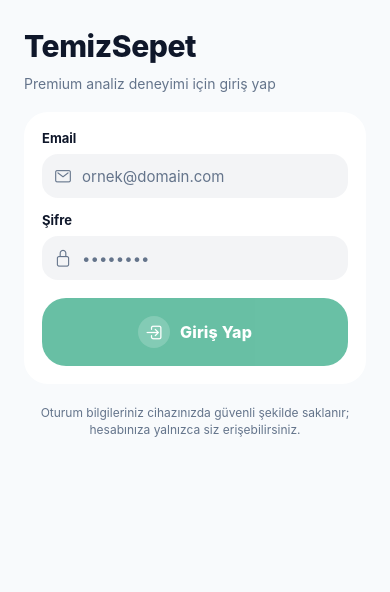
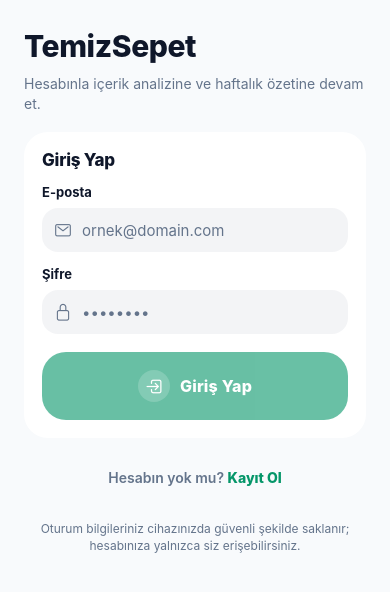
Before and after one commit to Sinem-Can/bootcamp-project, a React Native app in the folder mobile/: screen / in a window 390 px wide. Shown: the top 592 px of the page. Built offline with nearby package versions, Linux system fonts and the light colour scheme.

Commit message:
feat: enhance login screen with registration support, dynamic text updates, and improved user input handling

```diff
--- a/mobile/App.js
+++ b/mobile/App.js
@@ -342,11 +342,19 @@
   );
 }
 
-function LoginScreen({ onLogin }) {
+function LoginScreen({ onAuthSuccess }) {
+  const [mode, setMode] = useState("login"); // login | register
   const [email, setEmail] = useState("");
   const [password, setPassword] = useState("");
-
-  const canLogin = email.trim().length > 2 && password.trim().length > 2;
+  const [fullName, setFullName] = useState("");
+
+  const canSubmitLogin =
+    email.trim().length > 2 && password.trim().length > 2;
+  const canSubmitRegister =
+    canSubmitLogin && fullName.trim().length > 1;
+  const canSubmit = mode === "login" ? canSubmitLogin : canSubmitRegister;
+
+  const isLogin = mode === "login";
 
   return (
     <SafeAreaView style={styles.safe}>
@@ -362,12 +370,46 @@
           <View style={styles.authHeader}>
             <Text style={styles.authTitle}>TemizSepet</Text>
             <Text style={styles.authSubtitle}>
-              Premium analiz deneyimi için giriş yap
+              {isLogin
+                ? "Hesabınla içerik analizine ve haftalık özetine devam et."
+                : "Dakikalar içinde hesap oluştur; taramaların ve özetin seninle kalsın."}
             </Text>
           </View>
 
           <PremiumCard style={{ padding: 18, borderRadius: 24 }}>
-            <Text style={styles.inputLabel}>Email</Text>
+            <Text style={styles.authCardTitle}>
+              {isLogin ? "Giriş Yap" : "Kayıt Ol"}
+            </Text>
+
+            {!isLogin ? (
+              <>
+                <Text style={styles.inputLabel}>Ad Soyad</Text>
+                <View style={styles.inputWrap}>
+                  <Ionicons
+                    name="person-outline"
+                    size={18}
+                    color={TOKENS.textSecondary}
+                  />
+                  <TextInput
+                    value={fullName}
+                    onChangeText={setFullName}
+                    placeholder="Adınız Soyadınız"
+                    placeholderTextColor={TOKENS.textSecondary}
+                    autoCapitalize="words"
+                    style={styles.input}
+                  />
+                </View>
+              </>
+            ) : null}
+
+            <Text
+              style={[
+                styles.inputLabel,
+                !isLogin ? { marginTop: 14 } : { marginTop: 0 },
+              ]}
+            >
+              E-posta
+            </Text>
             <View style={styles.inputWrap}>
               <Ionicons
                 name="mail-outline"
@@ -403,15 +445,45 @@
             </View>
 
             <PrimaryButton
-              label="Giriş Yap"
-              icon="log-in-outline"
-              style={{ marginTop: 18, opacity: canLogin ? 1 : 0.6 }}
+              label={isLogin ? "Giriş Yap" : "Kayıt Ol"}
+              icon={isLogin ? "log-in-outline" : "person-add-outline"}
+              style={{ marginTop: 18, opacity: canSubmit ? 1 : 0.6 }}
               onPress={() => {
-                if (!canLogin) return;
-                onLogin({ email });
+                if (!canSubmit) return;
+                if (isLogin) {
+                  onAuthSuccess({ email, displayName: "" });
+                } else {
+                  onAuthSuccess({
+                    email,
+                    displayName: fullName.trim(),
+                  });
+                }
               }}
             />
           </PremiumCard>
+
+          <TouchableOpacity
+            accessibilityRole="button"
+            activeOpacity={0.85}
+            style={styles.authModeSwitch}
+            onPress={() => {
+              setMode(isLogin ? "register" : "login");
+            }}
+          >
+            <Text style={styles.authModeSwitchText}>
+              {isLogin ? (
+                <>
+                  <Text style={styles.authModeSwitchMuted}>Hesabın yok mu? </Text>
+                  <Text style={styles.authModeSwitchAccent}>Kayıt Ol</Text>
+                </>
+              ) : (
+                <>
+                  <Text style={styles.authModeSwitchMuted}>Zaten üye misin? </Text>
+                  <Text style={styles.authModeSwitchAccent}>Giriş Yap</Text>
+                </>
+              )}
+            </Text>
+          </TouchableOpacity>
 
           <Text style={styles.authFootnote}>
             Oturum bilgileriniz cihazınızda güvenli şekilde saklanır; hesabınıza yalnızca siz
@@ -679,6 +751,7 @@
   onOpenProduct,
   weeklySummary,
   onPickCategory,
+  userName,
 }) {
   const maxBar = Math.max(
     weeklySummary.green,
@@ -706,7 +779,7 @@
       showsVerticalScrollIndicator={false}
     >
       <View style={styles.header}>
-        <Text style={styles.title}>Hoş geldin, Sinem</Text>
+        <Text style={styles.title}>Hoş geldin, {userName}</Text>
         <Text style={styles.subtitle}>
           Bugün sağlığın için ne taramak istersin?
         </Text>
@@ -849,8 +922,9 @@
   );
 }
 
-function HistoryScreen({ history, onOpenProduct }) {
-  const weeklyScore = 78;
+function HistoryScreen({ history, onOpenProduct, weeklySummary }) {
+  const n = history.length;
+  const weeklyScore = n > 0 ? weeklySummary.averageScore : 0;
   const weeklyVariant = getScoreVariant(weeklyScore);
   const c = getVariantColors(weeklyVariant);
 
@@ -891,9 +965,26 @@
             />
           </View>
           <Text style={styles.weeklyHint}>
-            Haftalık puanınız; taradığınız ürünlerdeki içerik riskleri ile şeker, yağ ve katkı dengesi
-            dikkate alınarak hesaplanır.
+            Bu puan, geçmişteki {weeklySummary.total} taramanızın ortalama sağlık skorundan türetilir;
+            yeni tarama ekledikçe güncellenir.
           </Text>
+          <View style={styles.weeklyMiniRow}>
+            <View style={styles.weeklyMiniItem}>
+              <View style={[styles.dot, { backgroundColor: TOKENS.primary }]} />
+              <Text style={styles.weeklyMiniLabel}>Yeşil</Text>
+              <Text style={styles.weeklyMiniValue}>{weeklySummary.green}</Text>
+            </View>
+            <View style={styles.weeklyMiniItem}>
+              <View style={[styles.dot, { backgroundColor: TOKENS.warning }]} />
+              <Text style={styles.weeklyMiniLabel}>Sarı</Text>
+              <Text style={styles.weeklyMiniValue}>{weeklySummary.yellow}</Text>
+            </View>
+            <View style={styles.weeklyMiniItem}>
+              <View style={[styles.dot, { backgroundColor: TOKENS.danger }]} />
+              <Text style={styles.weeklyMiniLabel}>Kırmızı</Text>
+              <Text style={styles.weeklyMiniValue}>{weeklySummary.red}</Text>
+            </View>
+          </View>
         </PremiumCard>
       </View>
 
@@ -1016,15 +1107,23 @@
     const yellow = historyList.filter((h) => getScoreVariant(h.score) === "warning").length;
     const red = historyList.filter((h) => getScoreVariant(h.score) === "danger").length;
     const total = green + yellow + red;
+    const sumScores = historyList.reduce((acc, h) => acc + (h.score ?? 0), 0);
+    const averageScore =
+      total > 0 ? Math.min(100, Math.max(0, Math.round(sumScores / total))) : 0;
     return {
       green,
       yellow,
       red,
       total,
+      averageScore,
     };
   }, [historyList]);
 
-  const [session, setSession] = useState({ isAuthed: false, email: "" });
+  const [session, setSession] = useState({
+    isAuthed: false,
+    email: "",
+    displayName: "",
+  });
   const [activeTab, setActiveTab] = useState("home");
   const [cameraOpen, setCameraOpen] = useState(false);
   const [productDetailOpen, setProductDetailOpen] = useState(false);
@@ -1047,10 +1146,22 @@
     setProductDetailOpen(true);
   };
 
+  const greetingName =
+    session.displayName?.trim() ||
+    (session.email && session.email.includes("@")
+      ? session.email.split("@")[0]
+      : "Sen");
+
   if (!session.isAuthed) {
     return (
       <LoginScreen
-        onLogin={({ email }) => setSession({ isAuthed: true, email })}
+        onAuthSuccess={({ email, displayName }) =>
+          setSession({
+            isAuthed: true,
+            email: email.trim(),
+            displayName: (displayName || "").trim(),
+          })
+        }
       />
     );
   }
@@ -1064,6 +1175,7 @@
               recent={historyList.slice(0, 4)}
               onOpenCamera={() => setCameraOpen(true)}
               weeklySummary={weeklySummary}
+              userName={greetingName}
               onPickCategory={() => setCameraOpen(true)}
               onOpenProduct={(p) => {
                 setSelectedProduct(p);
@@ -1074,6 +1186,7 @@
           {activeTab === "history" ? (
             <HistoryScreen
               history={historyList}
+              weeklySummary={weeklySummary}
               onOpenProduct={(p) => {
                 setSelectedProduct(p);
                 setProductDetailOpen(true);
@@ -1083,7 +1196,9 @@
           {activeTab === "profile" ? (
             <ProfileScreen
               userEmail={session.email}
-              onLogout={() => setSession({ isAuthed: false, email: "" })}
+              onLogout={() =>
+                setSession({ isAuthed: false, email: "", displayName: "" })
+              }
             />
           ) : null}
         </View>
@@ -1129,6 +1244,13 @@
   authHeader: {
     gap: 10,
   },
+  authCardTitle: {
+    color: TOKENS.textPrimary,
+    fontSize: 17,
+    fontWeight: "800",
+    letterSpacing: -0.2,
+    marginBottom: 14,
+  },
   authTitle: {
     color: TOKENS.textPrimary,
     fontSize: 30,
@@ -1167,6 +1289,24 @@
     lineHeight: 17,
     textAlign: "center",
     paddingTop: 2,
+  },
+  authModeSwitch: {
+    alignSelf: "center",
+    paddingVertical: 12,
+    paddingHorizontal: 8,
+  },
+  authModeSwitchText: {
+    textAlign: "center",
+    fontSize: 14,
+    lineHeight: 20,
+  },
+  authModeSwitchMuted: {
+    color: TOKENS.textSecondary,
+    fontWeight: "600",
+  },
+  authModeSwitchAccent: {
+    color: TOKENS.primary,
+    fontWeight: "800",
   },
 
   // Global header and spacing
@@ -1512,6 +1652,27 @@
     lineHeight: 17,
     paddingTop: 12,
   },
+  weeklyMiniRow: {
+    flexDirection: "row",
+    flexWrap: "wrap",
+    gap: 14,
+    paddingTop: 14,
+  },
+  weeklyMiniItem: {
+    flexDirection: "row",
+    alignItems: "center",
+    gap: 8,
+  },
+  weeklyMiniLabel: {
+    color: TOKENS.textSecondary,
+    fontSize: 12,
+    fontWeight: "700",
+  },
+  weeklyMiniValue: {
+    color: TOKENS.textPrimary,
+    fontSize: 13,
+    fontWeight: "800",
+  },
   historyRow: {
     padding: 18,
     borderRadius: 16,
```
